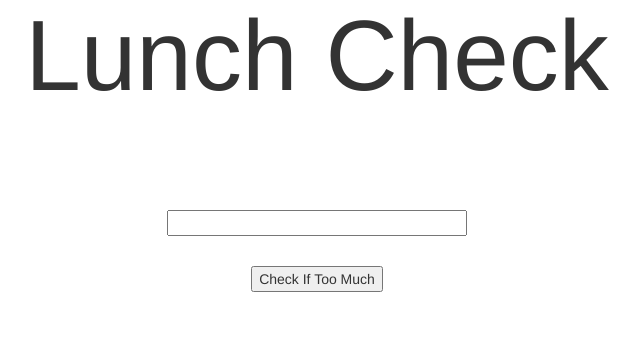
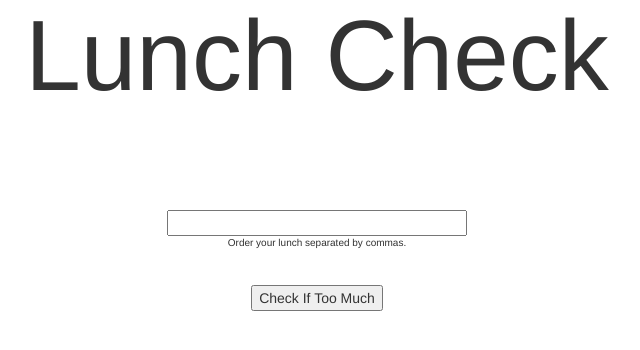
Before and after one commit to viniciusrs/assignment1, a plain HTML site: page index.html in a window 1280 px wide. Shown: the whole page, without its empty margins (323-963 px from the left). Drawn offline with Linux system fonts and the light colour scheme.

Commit message:
Module one finish

```diff
--- a/index.html
+++ b/index.html
@@ -24,6 +24,7 @@
 				<div class="col-md-12">
 					<div class="textbox">
 						<input ng-model="check" type="textbox">
+						<label>Order your lunch separated by commas.</label>
 					</div>
 				</div>
 
--- a/scripts/app.js
+++ b/scripts/app.js
@@ -11,7 +11,7 @@
 		$scope.message = null;
 
 		var lunchChecker = function (){
-			var howMany = $scope.check.split(" ");
+			var howMany = $scope.check.split(",");
 			var total = 0;
 
 			// -- Start verify if have some blank spaces --
--- a/styles/general.css
+++ b/styles/general.css
@@ -50,3 +50,9 @@ body{
 	font-weight: bold;
 	color: red;
 }
+
+label{
+	display: block;
+	font-weight: normal;
+	font-size: 10px;
+}
```
